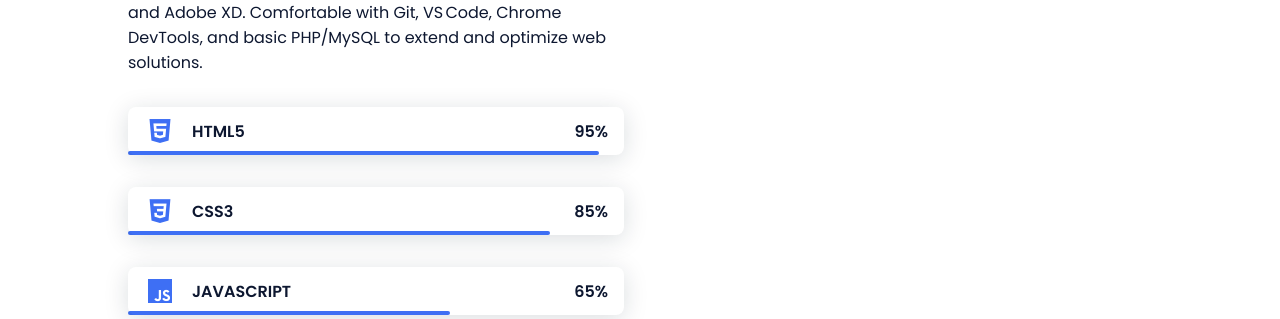
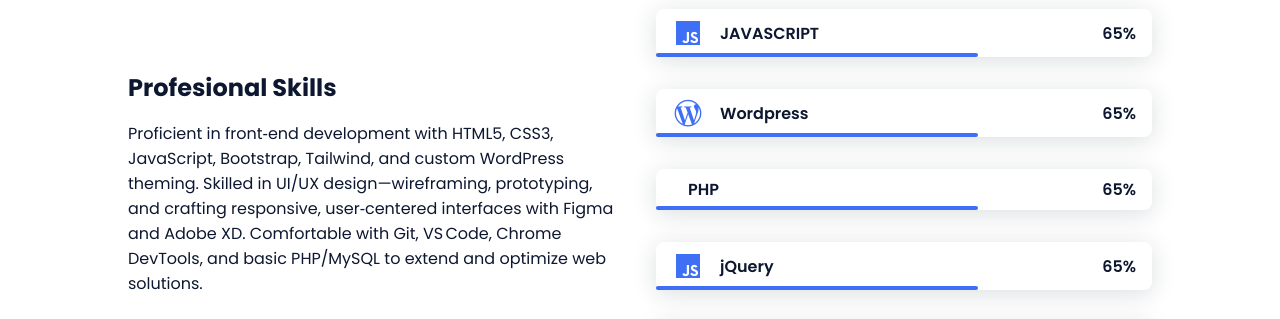
Before and after one commit to Nilan1998/portfolionilanrathnakgedara, a plain HTML site: page index.html in a window 1280 px wide. Shown: the part 1668-1987 px from the top of the page. Drawn offline with nearby package versions, Linux system fonts and the light colour scheme.

Commit message:
Update index.html

```diff
--- a/index.html
+++ b/index.html
@@ -87,9 +87,11 @@
                 <h2 class="section-title">Skills</h2>
 
                 <div class="skills__container bd-grid">
-                    <div>
+                    <div class="skils-description">
                         <h2 class="skills__subtitle">Profesional Skills</h2>
                         <p class="skills__text">Proficient in front‑end development with HTML5, CSS3, JavaScript, Bootstrap, Tailwind, and custom WordPress theming. Skilled in UI/UX design—wireframing, prototyping, and crafting responsive, user‑centered interfaces with Figma and Adobe XD. Comfortable with Git, VS Code, Chrome DevTools, and basic PHP/MySQL to extend and optimize web solutions.</p>
+                    </div>
+                    <div class="skillset-list">
                         <div class="skills__data">
                             <div class="skills__names">
                                 <i class='bx bxl-html5 skills__icon'></i>
@@ -199,10 +201,10 @@
                             </div>
                         </div>
                     </div>
+                </div>
 
-                    <div>
-                        <img src="assets/img/work3.jpg" alt="" class="skills__img">
-                    </div>
+
+
                 </div>
             </section>
 
```
